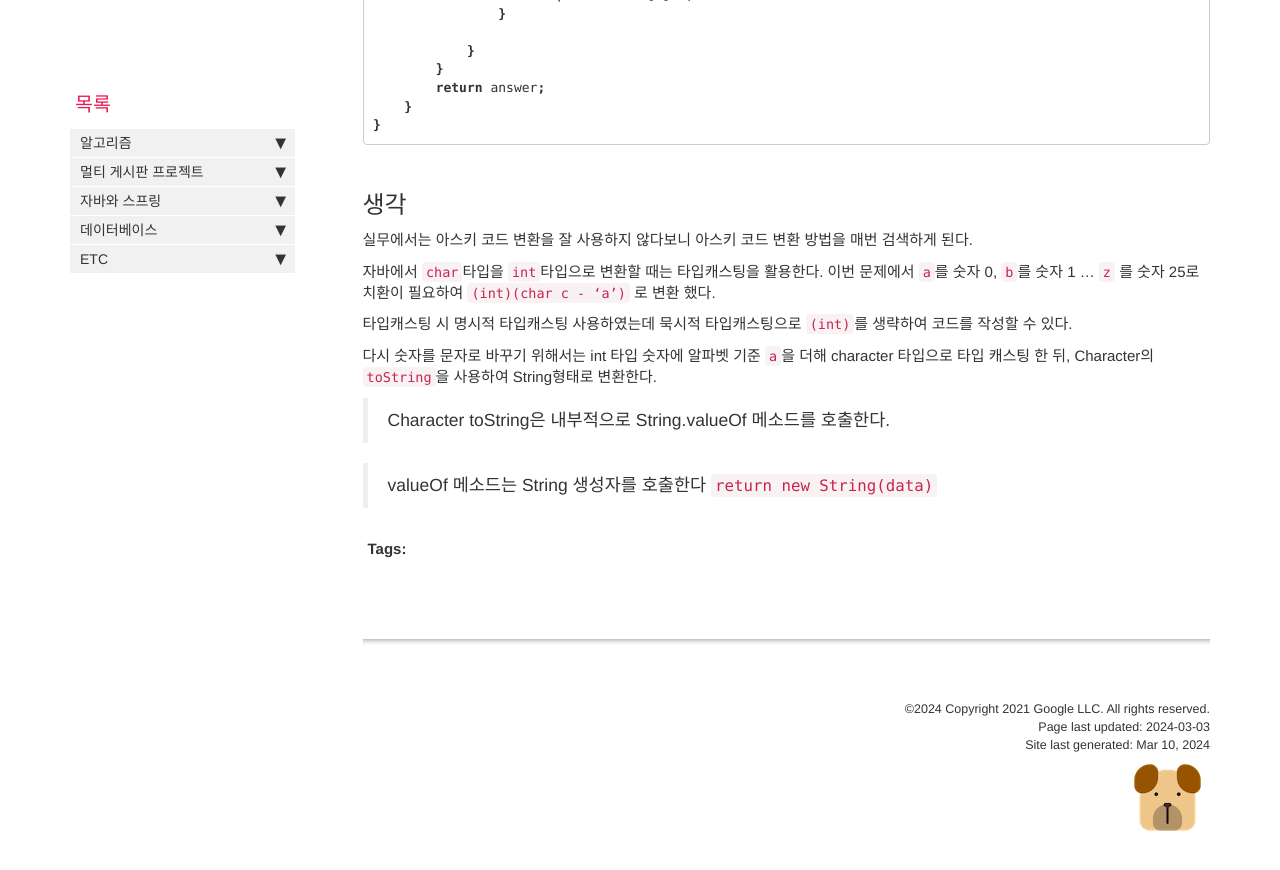
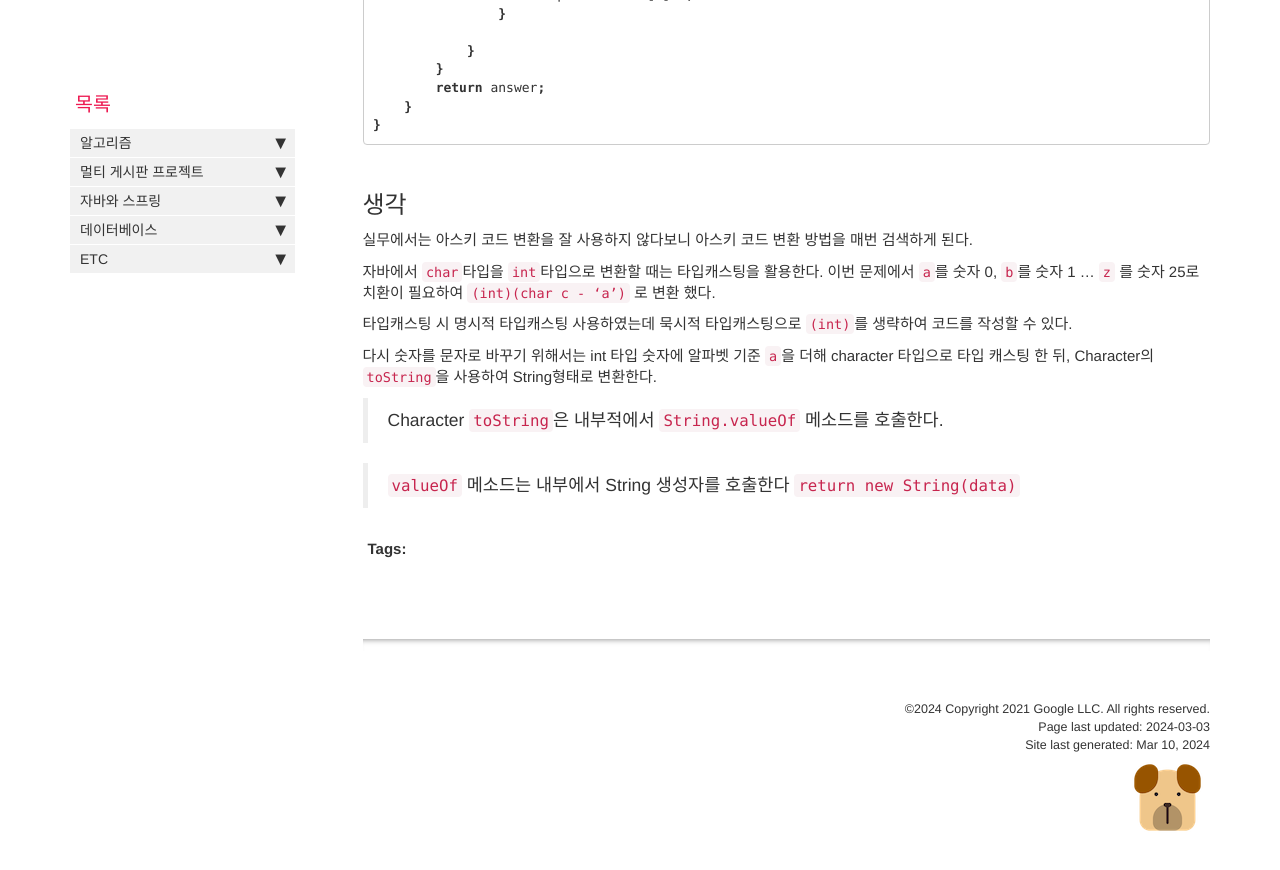
Before and after one commit to JeonJe/JeonJe.github.io, a Jekyll site: the page built from pages/algorithm/LeetCode 1002. Find Common Characters.md, in a window 1280 px wide and 900 px high, scrolled down 1720 px. Shown: the top 870 px of the window. Built offline with Jekyll 4.4.1, drawn with Linux system fonts in a browser that asks for light colours; comment, search, counter and statistics services are not loaded.

Commit message:
posting  : leetcode 1002 find common characters

```diff
--- a/pages/algorithm/LeetCode 1002. Find Common Characters.md
+++ b/pages/algorithm/LeetCode 1002. Find Common Characters.md
@@ -88,6 +88,6 @@ class Solution {
 
 다시 숫자를 문자로 바꾸기 위해서는 int 타입 숫자에 알파벳 기준 `a`을 더해 character 타입으로 타입 캐스팅 한 뒤, Character의 `toString`을 사용하여 String형태로 변환한다.
 
-> Character toString은 내부적으로 String.valueOf 메소드를 호출한다.
+> Character `toString`은 내부적에서 `String.valueOf` 메소드를 호출한다.
 
-> valueOf 메소드는 String 생성자를 호출한다 `return new String(data)`
+> `valueOf` 메소드는 내부에서 String 생성자를 호출한다 `return new String(data)`
```
Also changed, not shown: index.md (+1 -0 lines).
